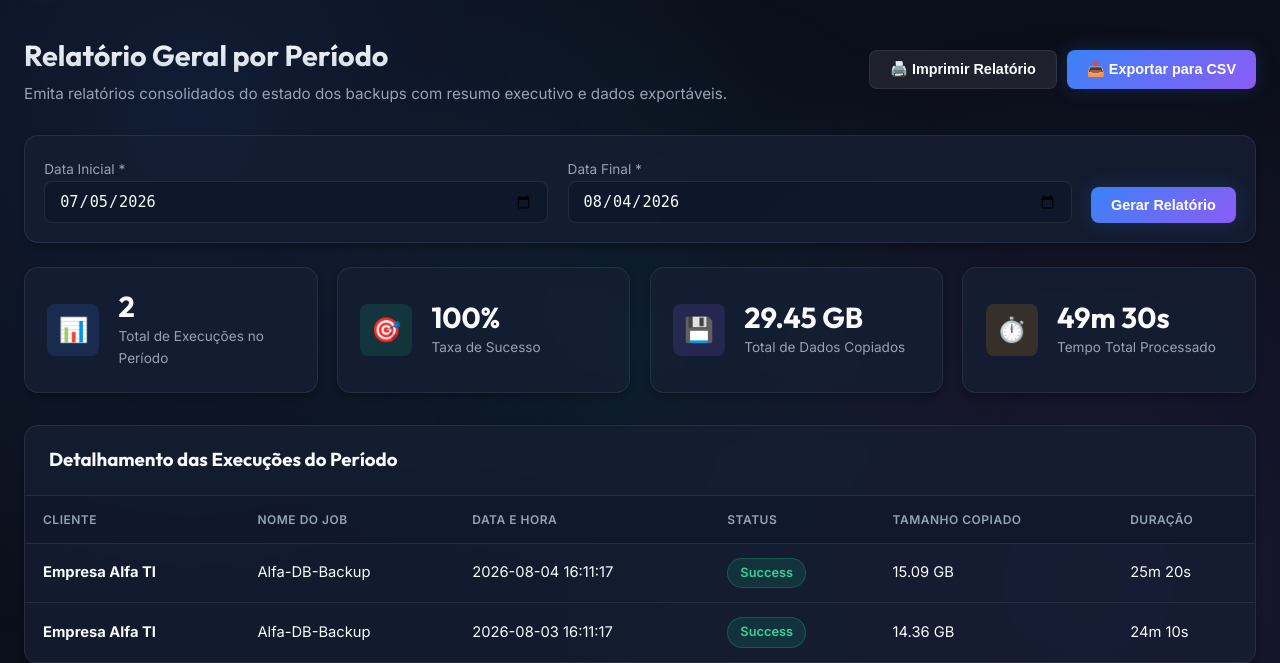
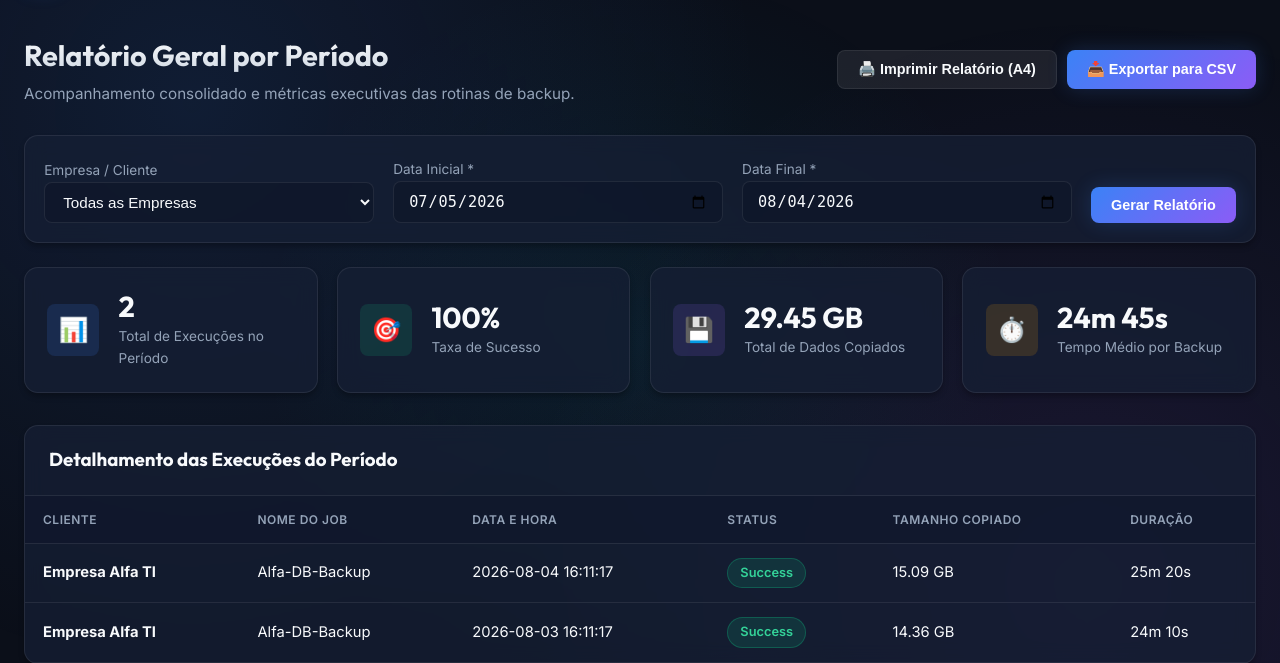
Before and after one commit to tiagopatriarca/duplicati_monitoring-system, a Flask app: page /reports in a window 1280 px wide. Shown: the part 56-719 px from the top of the page. Run offline with Flask 3, Linux system fonts and the light colour scheme; a user stored in the database is signed in; data comes from the database, SQL or seed files in the repository; data that the repository does not hold is empty; parts of the project's set-up code (start-up, migrations or seed data) failed here and were passed over.

Commit message:
Feat: Relatorio com Tempo Medio, CSV com UTF-8 BOM e impressao A4 com cabecalho dinamico

```diff
--- a/app.py
+++ b/app.py
@@ -445,9 +445,17 @@ def api_reports():
     total_seconds = sum(r.duration_seconds for r in results)
 
     success_rate = round((success_count / total_executions * 100), 1) if total_executions > 0 else 0.0
+    avg_seconds = round(total_seconds / total_executions) if total_executions > 0 else 0
+
+    client_name = "Todas as Empresas"
+    if client_id:
+        c = Client.query.get(client_id)
+        if c:
+            client_name = c.name
 
     return jsonify({
         'period': {'start': start_date_str, 'end': end_date_str},
+        'client_name': client_name,
         'summary': {
             'total_executions': total_executions,
             'success_count': success_count,
@@ -455,7 +463,7 @@ def api_reports():
             'error_count': error_count,
             'success_rate': success_rate,
             'total_bytes_formatted': format_bytes(total_bytes),
-            'total_duration_formatted': format_duration(total_seconds)
+            'avg_duration_formatted': format_duration(avg_seconds)
         },
         'records': [r.to_dict() for r in results]
     })
@@ -484,8 +492,10 @@ def api_reports_export_csv():
     results = query.order_by(JobResult.execution_date.desc()).all()
 
     output = io.StringIO()
+    # Escore UTF-8 BOM para garantir suporte a acentos no Excel
+    output.write('\ufeff')
     writer = csv.writer(output, delimiter=';')
-    writer.writerow(['ID', 'Cliente', 'Nome do Job', 'Data Execução', 'Status', 'Tamanho Copiado', 'Duração', 'Resumo Log'])
+    writer.writerow(['ID', 'Cliente', 'Nome do Job', 'Data Execucao', 'Status', 'Tamanho Copiado (Bytes)', 'Tamanho Formatado', 'Duracao (Segundos)', 'Duracao Formatada', 'Resumo Log'])
 
     for r in results:
         dict_r = r.to_dict()
@@ -495,7 +505,9 @@ def api_reports_export_csv():
             dict_r['job_name'],
             dict_r['execution_date'],
             dict_r['status'],
+            dict_r['bytes_copied'],
             dict_r['bytes_formatted'],
+            dict_r['duration_seconds'],
             dict_r['duration_formatted'],
             dict_r['log_summary']
         ])
@@ -505,7 +517,7 @@ def api_reports_export_csv():
 
     return Response(
         csv_data,
-        mimetype="text/csv",
+        mimetype="text/csv; charset=utf-8",
         headers={"Content-disposition": f"attachment; filename={filename}"}
     )
 
--- a/static/css/style.css
+++ b/static/css/style.css
@@ -571,25 +571,130 @@ body::before {
   margin-top: auto;
 }
 
-/* Estilos de Impressão (Relatório) */
+/* Estilos de Impressão (Otimizado para Papel A4 / PDF) */
 @media print {
+  @page {
+    size: A4 portrait;
+    margin: 12mm 12mm 12mm 12mm;
+  }
+
   body {
     background: #ffffff !important;
-    color: #000000 !important;
+    color: #0f172a !important;
+    font-size: 9.5pt;
   }
-  .header, .page-header .btn, .filter-box, .footer {
+
+  body::before {
     display: none !important;
   }
+
+  /* Ocultar elementos desnecessários na impressão */
+  .header,
+  .no-print,
+  .footer,
+  .page-subtitle,
+  .filter-box,
+  .btn {
+    display: none !important;
+  }
+
+  /* Exibir cabeçalho exclusivo de impressão */
+  .print-only-header {
+    display: block !important;
+    text-align: center;
+    margin-bottom: 18px;
+    border-bottom: 2px solid #0f172a;
+    padding-bottom: 10px;
+  }
+
+  .print-only-header h1 {
+    font-size: 16pt !important;
+    color: #0f172a !important;
+    font-family: 'Outfit', sans-serif !important;
+  }
+
+  .print-only-header p {
+    font-size: 10pt !important;
+    color: #475569 !important;
+    margin-top: 4px;
+  }
+
   .main-content {
     margin: 0 !important;
     padding: 0 !important;
+    max-width: 100% !important;
   }
+
+  /* Grade de Métricas na Impressão */
+  .metrics-grid {
+    grid-template-columns: repeat(4, 1fr) !important;
+    gap: 8px !important;
+    margin-bottom: 16px !important;
+  }
+
+  .metric-card {
+    background: #f8fafc !important;
+    border: 1px solid #cbd5e1 !important;
+    box-shadow: none !important;
+    padding: 10px !important;
+  }
+
+  .metric-icon {
+    display: none !important;
+  }
+
+  .metric-info .val {
+    color: #0f172a !important;
+    font-size: 1.4rem !important;
+  }
+
+  .metric-info .lbl {
+    color: #475569 !important;
+    font-size: 0.75rem !important;
+  }
+
+  /* Tabelas na Impressão */
   .table-container {
+    background: #ffffff !important;
+    border: 1px solid #cbd5e1 !important;
     box-shadow: none !important;
-    border: 1px solid #ccc !important;
   }
-  .data-table th, .data-table td {
-    color: #000000 !important;
-    border-bottom: 1px solid #ddd !important;
+
+  .data-table {
+    font-size: 8.5pt !important;
+  }
+
+  .data-table th {
+    background: #e2e8f0 !important;
+    color: #0f172a !important;
+    border-bottom: 2px solid #94a3b8 !important;
+    padding: 8px 10px !important;
+  }
+
+  .data-table td {
+    color: #1e293b !important;
+    border-bottom: 1px solid #cbd5e1 !important;
+    padding: 8px 10px !important;
+  }
+
+  .status-badge {
+    border: 1px solid #94a3b8 !important;
+    padding: 2px 8px !important;
+    font-size: 0.75rem !important;
+  }
+
+  .status-badge.Success {
+    background: #dcfce7 !important;
+    color: #166534 !important;
+  }
+
+  .status-badge.Warning {
+    background: #fef3c7 !important;
+    color: #92400e !important;
+  }
+
+  .status-badge.Error, .status-badge.Fatal {
+    background: #fee2e2 !important;
+    color: #991b1b !important;
   }
 }
--- a/static/js/app.js
+++ b/static/js/app.js
@@ -406,7 +406,7 @@ async function loadHistoryData() {
 }
 
 // --- REPORTS PAGE ---
-function initReportsPage() {
+async function initReportsPage() {
     const today = new Date();
     const thirtyDaysAgo = new Date();
     thirtyDaysAgo.setDate(today.getDate() - 30);
@@ -417,21 +417,45 @@ function initReportsPage() {
     if (startInput && !startInput.value) startInput.value = formatDateYMD(thirtyDaysAgo);
     if (endInput && !endInput.value) endInput.value = formatDateYMD(today);
 
+    // Carregar opções de empresas no filtro do relatório
+    try {
+        const res = await fetch('/api/clients');
+        const clients = await res.json();
+        const clientSelect = document.getElementById('report-client');
+        if (clientSelect) {
+            clientSelect.innerHTML = `<option value="">Todas as Empresas</option>` +
+                clients.map(c => `<option value="${c.id}">${escapeHtml(c.name)}</option>`).join('');
+        }
+    } catch (e) {
+        console.error('Erro ao carregar lista de clientes no relatório:', e);
+    }
+
     loadReportsData();
 }
 
 async function loadReportsData() {
     const start_date = document.getElementById('report-start').value;
     const end_date = document.getElementById('report-end').value;
+    const client_id = document.getElementById('report-client')?.value || '';
 
     try {
-        const res = await fetch(`/api/reports?start_date=${start_date}&end_date=${end_date}`);
+        const res = await fetch(`/api/reports?start_date=${start_date}&end_date=${end_date}&client_id=${client_id}`);
         const data = await res.json();
 
         document.getElementById('rep-executions').textContent = data.summary.total_executions;
         document.getElementById('rep-success-rate').textContent = `${data.summary.success_rate}%`;
         document.getElementById('rep-bytes').textContent = data.summary.total_bytes_formatted;
-        document.getElementById('rep-duration').textContent = data.summary.total_duration_formatted;
+        document.getElementById('rep-duration').textContent = data.summary.avg_duration_formatted;
+
+        // Atualizar Título e Período Exclusivo para Impressão
+        const printTitle = document.getElementById('print-report-title');
+        const printSub = document.getElementById('print-report-subtitle');
+        if (printTitle) {
+            printTitle.textContent = `Relatório de Backup - ${data.client_name}`;
+        }
+        if (printSub) {
+            printSub.textContent = `Período Selecionado: ${formatDateBR(start_date)} a ${formatDateBR(end_date)}`;
+        }
 
         const tbody = document.getElementById('reports-tbody');
         if (tbody) {
@@ -458,7 +482,15 @@ async function loadReportsData() {
 function exportReportCSV() {
     const start_date = document.getElementById('report-start').value;
     const end_date = document.getElementById('report-end').value;
-    window.location.href = `/api/reports/export?start_date=${start_date}&end_date=${end_date}`;
+    const client_id = document.getElementById('report-client')?.value || '';
+    window.location.href = `/api/reports/export?start_date=${start_date}&end_date=${end_date}&client_id=${client_id}`;
+}
+
+function formatDateBR(ymd) {
+    if (!ymd) return '';
+    const parts = ymd.split('-');
+    if (parts.length === 3) return `${parts[2]}/${parts[1]}/${parts[0]}`;
+    return ymd;
 }
 
 // --- UTILS & MODALS ---
--- a/templates/reports.html
+++ b/templates/reports.html
@@ -3,25 +3,37 @@
 {% block title %}Relatórios por Período | DuplicatiShield{% endblock %}
 
 {% block content %}
-<div class="page-header">
+<!-- CABEÇALHO EXCLUSIVO PARA IMPRESSÃO (A4) -->
+<div class="print-only-header" style="display: none;">
+    <h1 id="print-report-title" style="font-family: 'Outfit', sans-serif; font-size: 1.6rem; color: #000000; font-weight: 700; margin-bottom: 4px;">Relatório de Backup - DuplicatiShield</h1>
+    <p id="print-report-subtitle" style="font-size: 1rem; color: #475569; font-weight: 500;">Período Selecionado</p>
+</div>
+
+<div class="page-header no-print">
     <div>
         <h1 class="page-title">Relatório Geral por Período</h1>
-        <p class="page-subtitle">Emita relatórios consolidados do estado dos backups com resumo executivo e dados exportáveis.</p>
+        <p class="page-subtitle no-print">Acompanhamento consolidado e métricas executivas das rotinas de backup.</p>
     </div>
     <div style="display: flex; gap: 10px;">
-        <button class="btn btn-secondary" onclick="window.print()">🖨️ Imprimir Relatório</button>
+        <button class="btn btn-secondary" onclick="window.print()">🖨️ Imprimir Relatório (A4)</button>
         <button class="btn btn-primary" onclick="exportReportCSV()">📥 Exportar para CSV</button>
     </div>
 </div>
 
-<!-- BARRA DE SELEÇÃO DE PERÍODO -->
-<div class="table-container filter-box" style="padding: 1.2rem; margin-bottom: 1.5rem;">
+<!-- BARRA DE SELEÇÃO DE PERÍODO E CLIENTE -->
+<div class="table-container filter-box no-print" style="padding: 1.2rem; margin-bottom: 1.5rem;">
     <div style="display: flex; flex-wrap: wrap; gap: 1.2rem; align-items: flex-end;">
         <div style="flex: 1; min-width: 180px;">
+            <label style="font-size: 0.85rem; color: var(--text-secondary);">Empresa / Cliente</label>
+            <select id="report-client" class="form-control" onchange="loadReportsData()">
+                <option value="">Todas as Empresas</option>
+            </select>
+        </div>
+        <div style="flex: 1; min-width: 160px;">
             <label style="font-size: 0.85rem; color: var(--text-secondary);">Data Inicial *</label>
             <input type="date" id="report-start" class="form-control" onchange="loadReportsData()">
         </div>
-        <div style="flex: 1; min-width: 180px;">
+        <div style="flex: 1; min-width: 160px;">
             <label style="font-size: 0.85rem; color: var(--text-secondary);">Data Final *</label>
             <input type="date" id="report-end" class="form-control" onchange="loadReportsData()">
         </div>
@@ -58,14 +70,14 @@
         <div class="metric-icon icon-yellow">⏱️</div>
         <div class="metric-info">
             <div class="val" id="rep-duration">0s</div>
-            <div class="lbl">Tempo Total Processado</div>
+            <div class="lbl">Tempo Médio por Backup</div>
         </div>
     </div>
 </div>
 
 <!-- TABELA DE RESULTADOS DO RELATÓRIO -->
 <div class="table-container">
-    <div class="table-header-box">
+    <div class="table-header-box no-print">
         <h3 style="font-family: 'Outfit', sans-serif;">Detalhamento das Execuções do Período</h3>
     </div>
     <table class="data-table">
```
